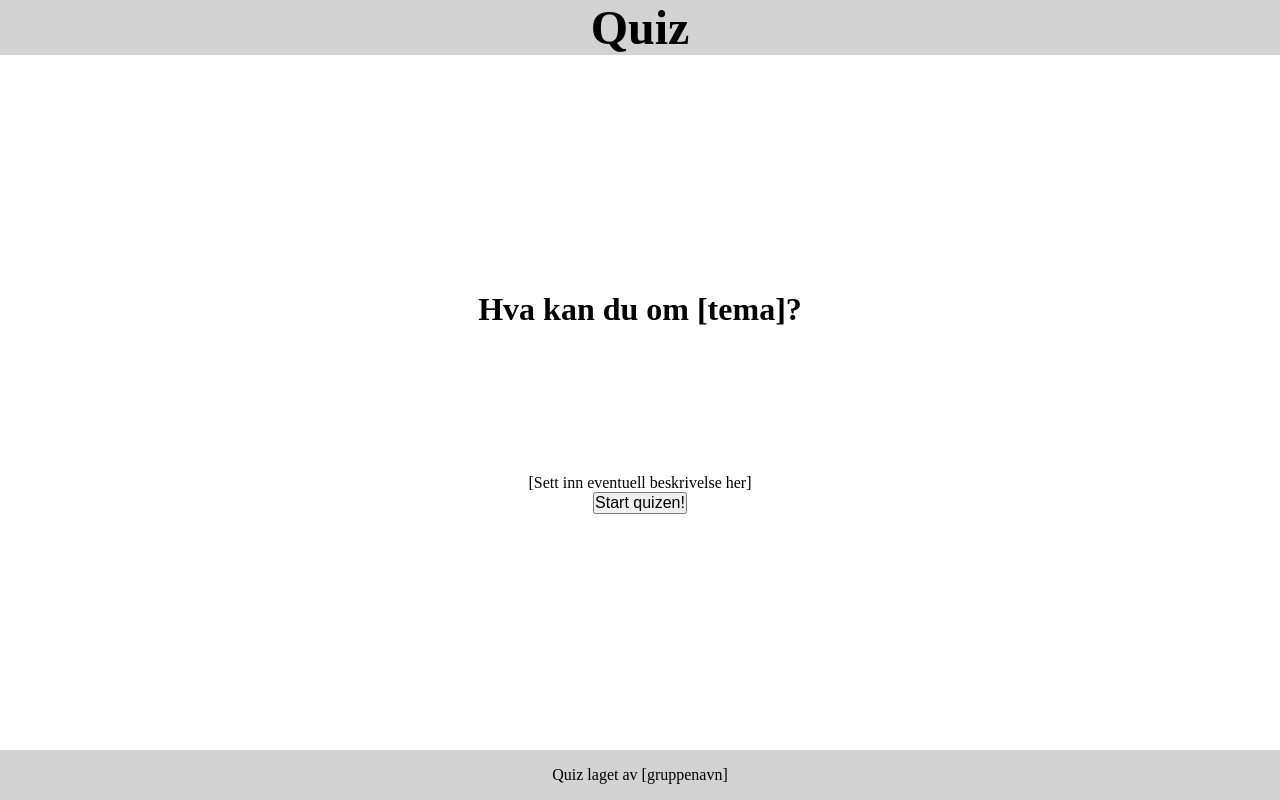
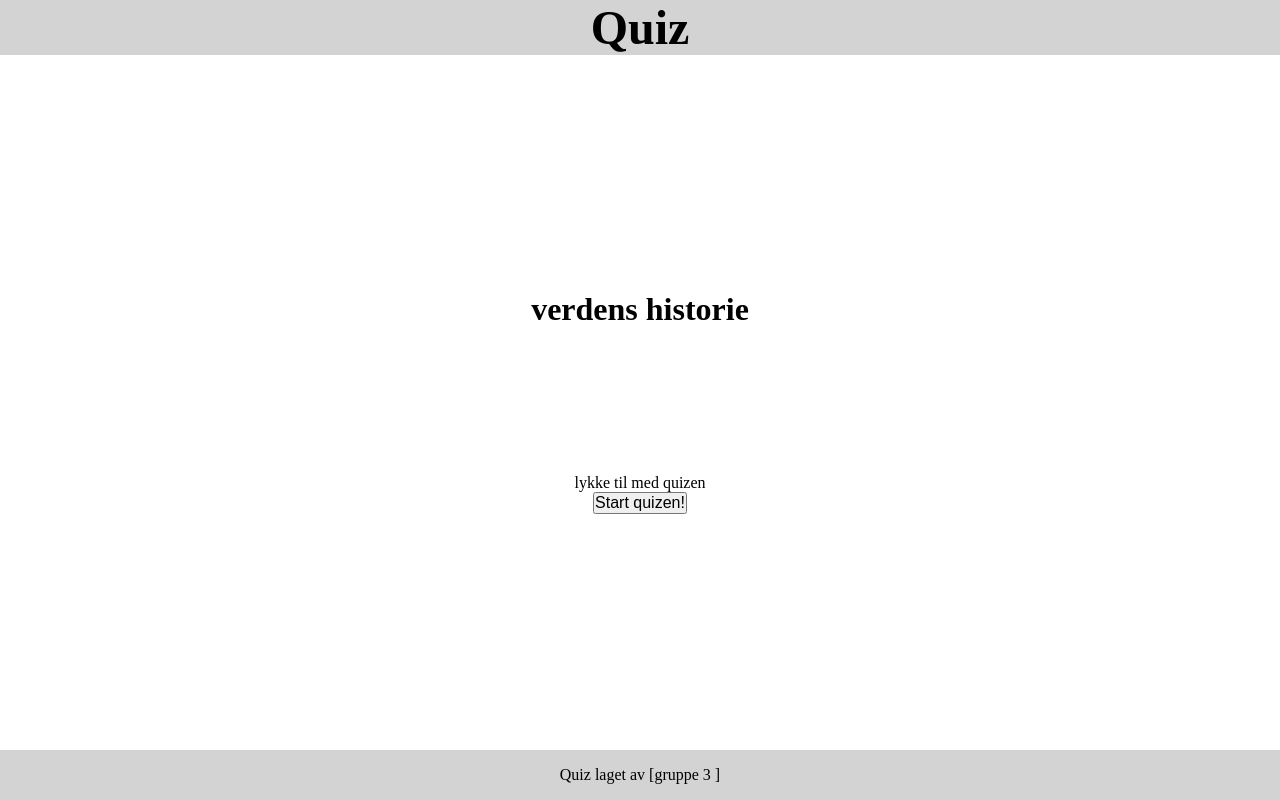
Before and after one commit to F21-1IM-2022-23/quizutvikling-gruppe-3, a plain HTML site: page index.html in a window 1280 px wide. Drawn offline with Linux system fonts and the light colour scheme.

Commit message:
Update index.html

```diff
--- a/index.html
+++ b/index.html
@@ -14,10 +14,10 @@
     </header>
     <main>
         <div>
-            <h2>Hva kan du om [tema]?</h2> <!-- Det første spørsmålet må være identisk med det første spørsmålet i script-filen -->
+            <h2>verdens historie</h2> <!-- Det første spørsmålet må være identisk med det første spørsmålet i script-filen -->
         </div>
         <div id="questionContainer">
-            <p>[Sett inn eventuell beskrivelse her]</p>
+            <p>lykke til med quizen</p>
             <div>
               <button type="button" onclick="handleOptionClick(false)">Start quizen!</button>
             </div>
@@ -25,7 +25,7 @@
         <div id="resultContainer" class="resultater"></div>
     </main>
     <footer>
-        <p>Quiz laget av [gruppenavn]</p>
+        <p>Quiz laget av [gruppe 3 ]</p>
     </footer>
 </body>
 </html>
```
